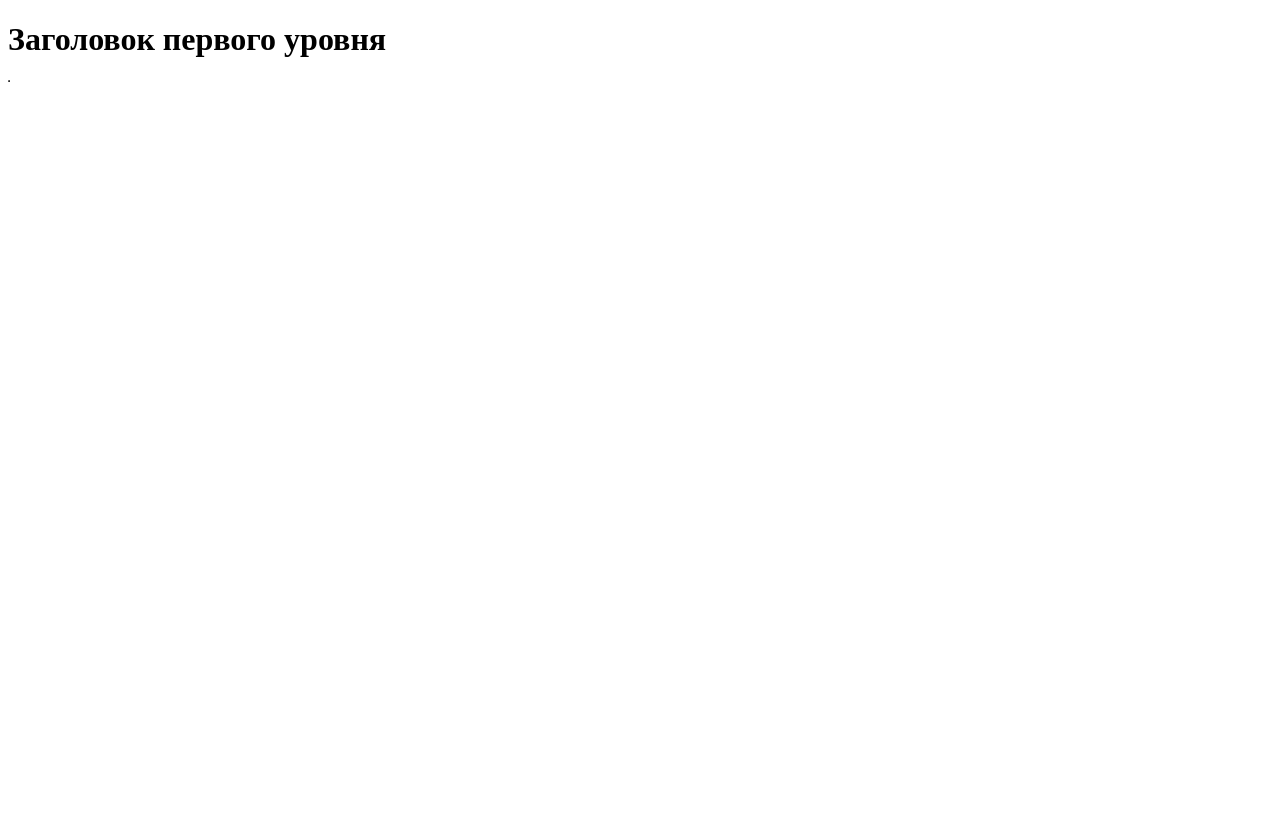
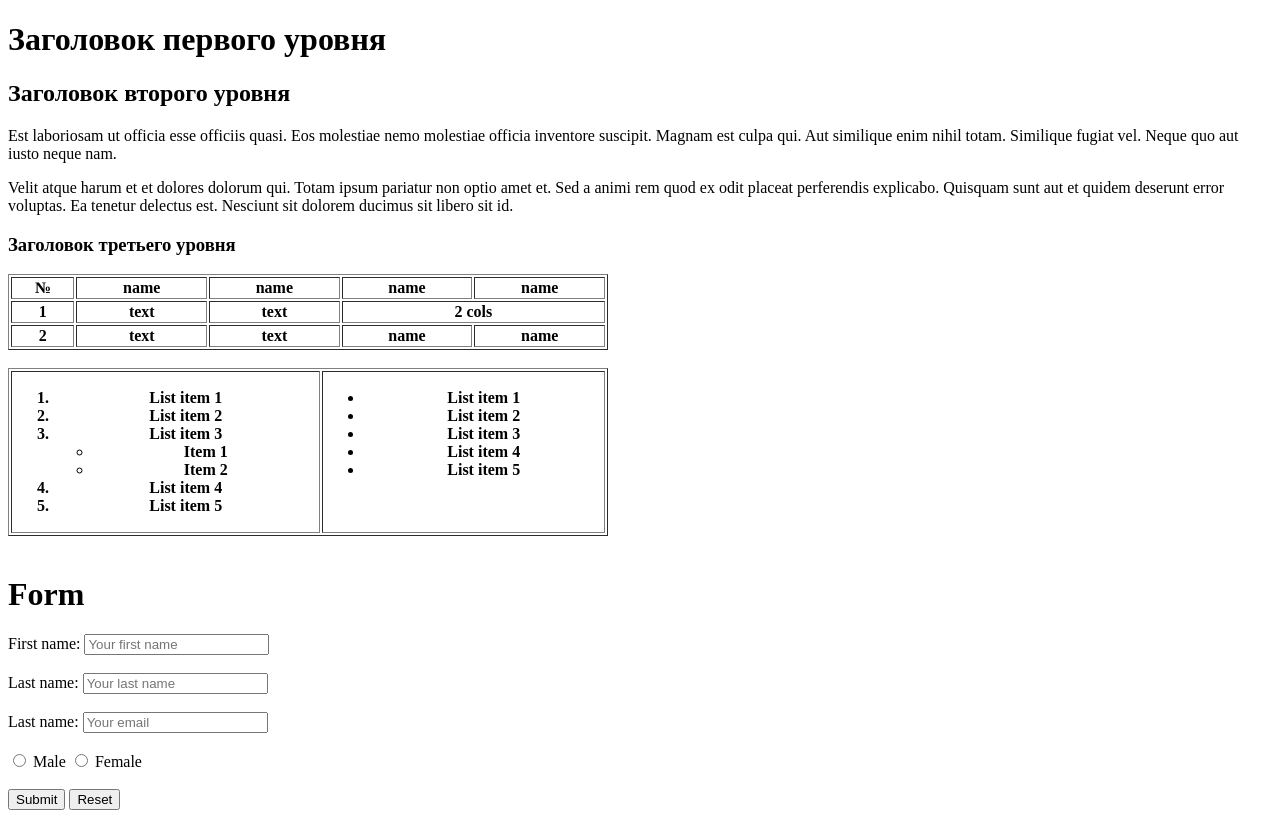
Before and after one commit to AlexandrPogodin/NC-Frontend, a plain HTML site: page Markup/Ex1/index.html in a window 1280 px wide. Drawn offline with Linux system fonts and the light colour scheme.

Commit message:
Update ex1

```diff
--- a/Markup/Ex1/index.html
+++ b/Markup/Ex1/index.html
@@ -1,17 +1,101 @@
 <!DOCTYPE html>
 <html lang="en">
+
 <head>
   <meta charset="UTF-8" />
   <meta name="viewport" content="width=device-width, initial-scale=1.0" />
   <meta http-equiv="X-UA-Compatible" content="ie=edge" />
   <title>Document</title>
 </head>
+
 <body>
   <h1>Заголовок первого уровня</h1>
-    <h2></h2>
-    <p></p>
-    <p></p>
-    <h3></h3>
-    <table border="1"></table>
+  <h2>Заголовок второго уровня</h2>
+  <p>Est laboriosam ut officia esse officiis quasi. Eos molestiae nemo molestiae officia inventore suscipit. Magnam est
+    culpa qui. Aut similique enim nihil totam. Similique fugiat vel. Neque quo aut iusto neque nam.</p>
+  <p>Velit atque harum et et dolores dolorum qui. Totam ipsum pariatur non optio amet et. Sed a animi rem quod ex odit
+    placeat perferendis explicabo. Quisquam sunt aut et quidem deserunt error voluptas. Ea tenetur delectus est.
+    Nesciunt sit dolorem ducimus sit libero sit id.</p>
+  <h3>Заголовок третьего уровня</h3>
+  <table border="1" width="600">
+    <thead>
+      <tr>
+        <th>№</th>
+        <th>name</th>
+        <th>name</th>
+        <th>name</th>
+        <th>name</th>
+      </tr>
+    </thead>
+    <tbody>
+      <tr>
+        <th>1</th>
+        <th>text</th>
+        <th>text</th>
+        <th colspan="2">2 cols</th>
+      </tr>
+      <tr>
+        <th>2</th>
+        <th>text</th>
+        <th>text</th>
+        <th>name</th>
+        <th>name</th>
+      </tr>
+    </tbody>
+  </table>
+  <br>
+  <table border="1" width="600">
+    <tbody>
+      <tr>
+        <th valign="top">
+          <ol>
+            <li>List item 1</li>
+            <li>List item 2</li>
+            <li>List item 3</li>
+            <ul>
+              <li>Item 1</li>
+              <li>Item 2</li>
+            </ul>
+            <li>List item 4</li>
+            <li>List item 5</li>
+          </ol>
+        </th>
+        <th valign="top">
+          <ul>
+            <li>List item 1</li>
+            <li>List item 2</li>
+            <li>List item 3</li>
+            <li>List item 4</li>
+            <li>List item 5</li>
+          </ul>
+        </th>
+      </tr>
+    </tbody>
+  </table>
+  <br>
+  <h1>Form</h1>
+  <form action="" method="GET">
+    <label for="firstName">First name:</label>
+    <input type="text" name="firstName" placeholder="Your first name" id="">
+    <br><br>
+    <label for="lastName">Last name:</label>
+    <input type="text" name="lastName" placeholder="Your last name" id="">
+    <br><br>
+    <label for="email">Last name:</label>
+    <input type="email" name="email" placeholder="Your email" id="">
+    <br><br>
+    <label>
+      <input type="radio" name="gender" value="male">
+      Male
+    </label>
+    <label>
+      <input type="radio" name="gender" value="female">
+      Female
+    </label>
+    <br><br>
+    <button type="submit">Submit</button>
+    <button type="reset">Reset</button>
+  </form>
 </body>
+
 </html>
```
Lines whose indentation alone changed are shown as unchanged.
